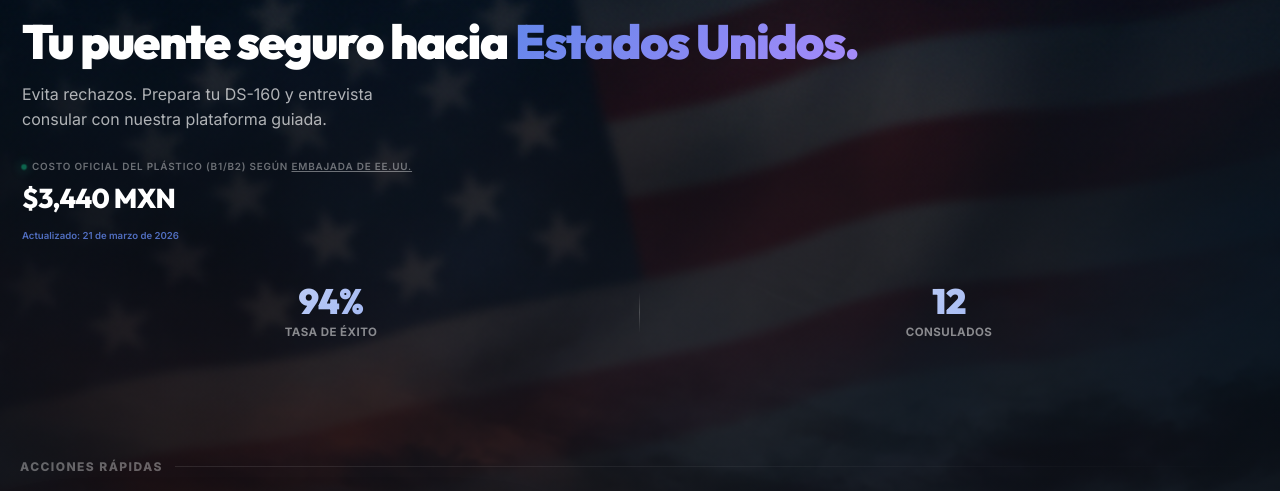
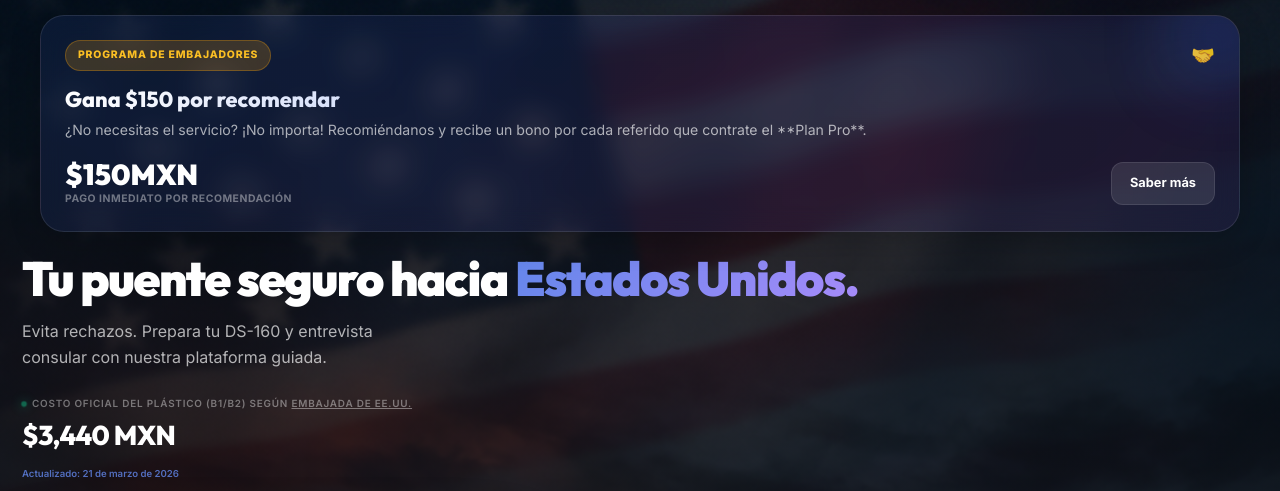
Before and after one commit to alan9924/visalink, a plain HTML site: page public/index.html in a window 1280 px wide. Shown: the part 67-558 px from the top of the page. Drawn offline with Linux system fonts and the light colour scheme.

Commit message:
feat: add Rewards Plan (Ambassador Program) banner at start

```diff
--- a/public/index.html
+++ b/public/index.html
@@ -675,6 +675,122 @@
     }
     .sticky-cta-main:active { transform: scale(0.96); }
 
+    /* ── REWARDS BANNER ── */
+    .rewards-banner {
+      background: linear-gradient(135deg, hsla(224, 76%, 55%, 0.12) 0%, hsla(262, 60%, 55%, 0.12) 100%);
+      border: 1px solid hsla(0, 0%, 100%, 0.1);
+      border-radius: 24px;
+      padding: 24px;
+      margin: 10px 18px 20px;
+      display: flex;
+      flex-direction: column;
+      gap: 16px;
+      position: relative;
+      overflow: hidden;
+      backdrop-filter: blur(12px);
+      -webkit-backdrop-filter: blur(12px);
+      box-shadow: 0 8px 32px hsla(0, 0%, 0%, 0.2);
+    }
+
+    .rewards-banner::after {
+      content: '';
+      position: absolute;
+      top: -20px;
+      right: -20px;
+      width: 80px;
+      height: 80px;
+      background: var(--primary);
+      filter: blur(40px);
+      opacity: 0.3;
+      pointer-events: none;
+    }
+
+    .rewards-top {
+      display: flex;
+      justify-content: space-between;
+      align-items: flex-start;
+    }
+
+    .rewards-badge {
+      display: inline-flex;
+      align-items: center;
+      gap: 6px;
+      background: hsla(38, 92%, 50%, 0.2);
+      color: #fbbf24;
+      font-size: 0.65rem;
+      font-weight: 800;
+      text-transform: uppercase;
+      letter-spacing: 0.08em;
+      padding: 6px 12px;
+      border-radius: 50px;
+      border: 1px solid hsla(38, 92%, 50%, 0.3);
+    }
+
+    .rewards-title {
+      font-family: 'Outfit', sans-serif;
+      font-size: 1.35rem;
+      font-weight: 800;
+      line-height: 1.2;
+      margin-bottom: 6px;
+      background: linear-gradient(135deg, #fff 0%, var(--primary-light) 100%);
+      -webkit-background-clip: text;
+      -webkit-text-fill-color: transparent;
+      background-clip: text;
+    }
+
+    .rewards-desc {
+      font-size: 0.88rem;
+      color: hsla(0, 0%, 100%, 0.65);
+      line-height: 1.5;
+      max-width: 90%;
+    }
+
+    .rewards-footer {
+      display: flex;
+      justify-content: space-between;
+      align-items: center;
+      margin-top: 4px;
+    }
+
+    .rewards-value {
+      display: flex;
+      flex-direction: column;
+    }
+
+    .rewards-amount {
+      font-family: 'Outfit', sans-serif;
+      font-size: 1.8rem;
+      font-weight: 900;
+      color: #fff;
+      line-height: 1;
+    }
+
+    .rewards-unit {
+      font-size: 0.65rem;
+      font-weight: 700;
+      color: hsla(0, 0%, 100%, 0.4);
+      text-transform: uppercase;
+      letter-spacing: 0.05em;
+      margin-top: 2px;
+    }
+
+    .rewards-btn {
+      background: hsla(0, 0%, 100%, 0.1);
+      color: #fff;
+      font-size: 0.8rem;
+      font-weight: 700;
+      padding: 10px 18px;
+      border-radius: 12px;
+      border: 1px solid hsla(0, 0%, 100%, 0.1);
+      text-decoration: none;
+      transition: all 0.2s;
+    }
+
+    .rewards-btn:active {
+      background: hsla(0, 0%, 100%, 0.2);
+      transform: scale(0.95);
+    }
+
     @keyframes bounceInUp {
       from { opacity: 0; transform: translateY(40px); }
       to { opacity: 1; transform: translateY(0); }
@@ -695,7 +811,25 @@
     <section class="home-hero">
       <div style="display: flex; justify-content: space-between; align-items: center; margin-bottom: 18px;">
         <img src="Photoroom_20260310_150953.PNG" alt="Visa USA 2026 Activo" class="logo-badge-img">
-
+      </div>
+
+      <!-- Plan de Recompensas -->
+      <div class="rewards-banner">
+        <div class="rewards-top">
+          <div class="rewards-badge">Programa de Embajadores</div>
+          <div style="font-size: 1.2rem;">🤝</div>
+        </div>
+        <div class="rewards-content">
+          <div class="rewards-title">Gana $150 por recomendar</div>
+          <div class="rewards-desc">¿No necesitas el servicio? ¡No importa! Recomiéndanos y recibe un bono por cada referido que contrate el **Plan Pro**.</div>
+        </div>
+        <div class="rewards-footer">
+          <div class="rewards-value">
+            <div class="rewards-amount">$150<span>MXN</span></div>
+            <div class="rewards-unit">Pago inmediato por recomendación</div>
+          </div>
+          <a href="https://wa.me/524271035773?text=Hola!%20Me%20interesa%20el%20Plan%20de%20Recompensas%20por%20recomendaci%C3%B3n." target="_blank" class="rewards-btn">Saber más</a>
+        </div>
       </div>
       <h1>Tu puente seguro hacia <span>Estados Unidos.</span></h1>
       <p>Evita rechazos. Prepara tu DS-160 y entrevista consular con nuestra plataforma guiada.</p>
@@ -904,19 +1038,18 @@
             <div class="plan-name">Básico</div>
             <div class="price-block">
               <span class="price-currency">$</span>
-              <span class="price-amount">999</span>
+              <span class="price-amount">318</span>
               <span class="price-period">MXN / único pago</span>
             </div>
-            <p class="plan-tagline">DS-160 + Agendar cita</p>
+            <p class="plan-tagline">Solo Diseño de Perfil</p>
             <ul class="plan-features">
-              <li><span class="feat-check"></span> Llenado de formulario DS-160</li>
-              <li><span class="feat-check"></span> Agendar cita</li>
-              <li><span class="feat-check"></span> Escáner de aprobación</li>
+              <li><span class="feat-check"></span> Análisis de perfil consular</li>
               <li><span class="feat-check"></span> Diseño migratorio personalizado</li>
-              <li><span class="feat-check"></span> Soporte WhatsApp</li>
-              <li><span class="feat-check"></span> Revisión de errores</li>
+              <li><span class="feat-check"></span> Escáner de puntos críticos</li>
+              <li><span class="feat-check"></span> Recomendaciones de arraigo</li>
+              <li><span class="feat-check"></span> Guía de preparación inicial</li>
             </ul>
-            <button class="btn-plan btn-plan-secondary" onclick="handlePurchase('Básico', 999)">Contratar Básico</button>
+            <button class="btn-plan btn-plan-secondary" onclick="handlePurchase('Básico', 318)">Contratar Básico</button>
           </div>
 
           <!-- Estándar -->
```
